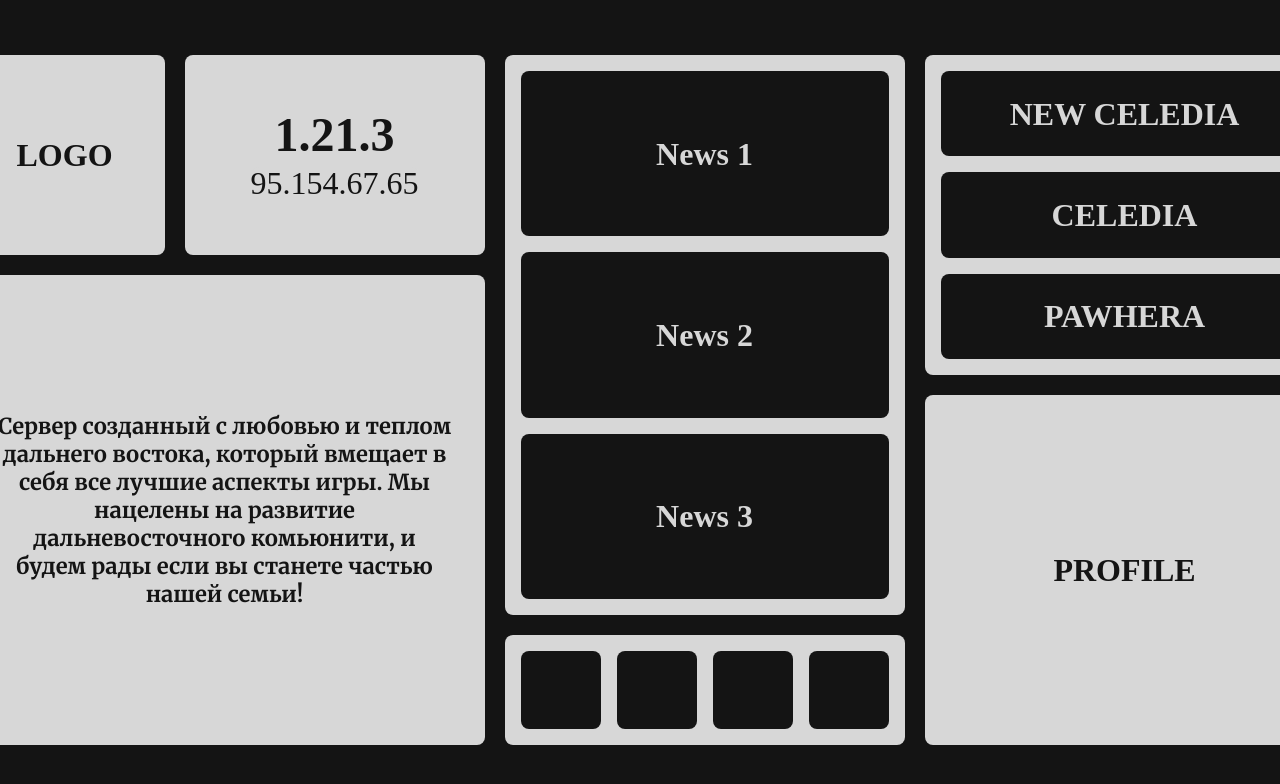
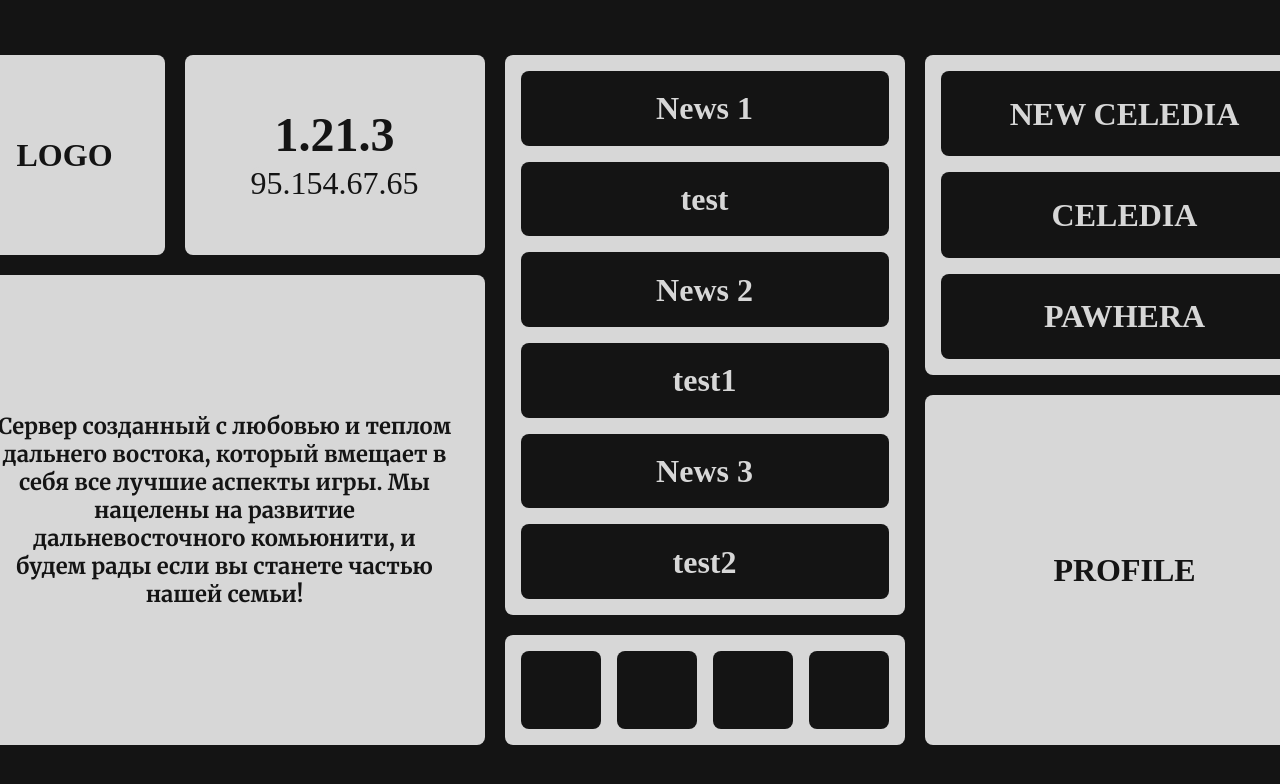
Before and after one commit to Yusheero/femc-page, a Vue app: page / in a window 1280 px wide. Shown: the top 784 px of the page. Built offline with nearby package versions, Linux system fonts and the light colour scheme; some icons are missing; a web font is replaced by a local one.

Commit message:
first gh-pages build

```diff
--- a/src/components/home-components/news-item.vue
+++ b/src/components/home-components/news-item.vue
@@ -6,6 +6,7 @@ defineProps({
 
 <template>
   <div class="servers-item">{{ newsData?.title }}</div>
+  <div class="servers-item">{{ newsData?.text }}</div>
 </template>
 
 <style scoped lang="scss">
```
